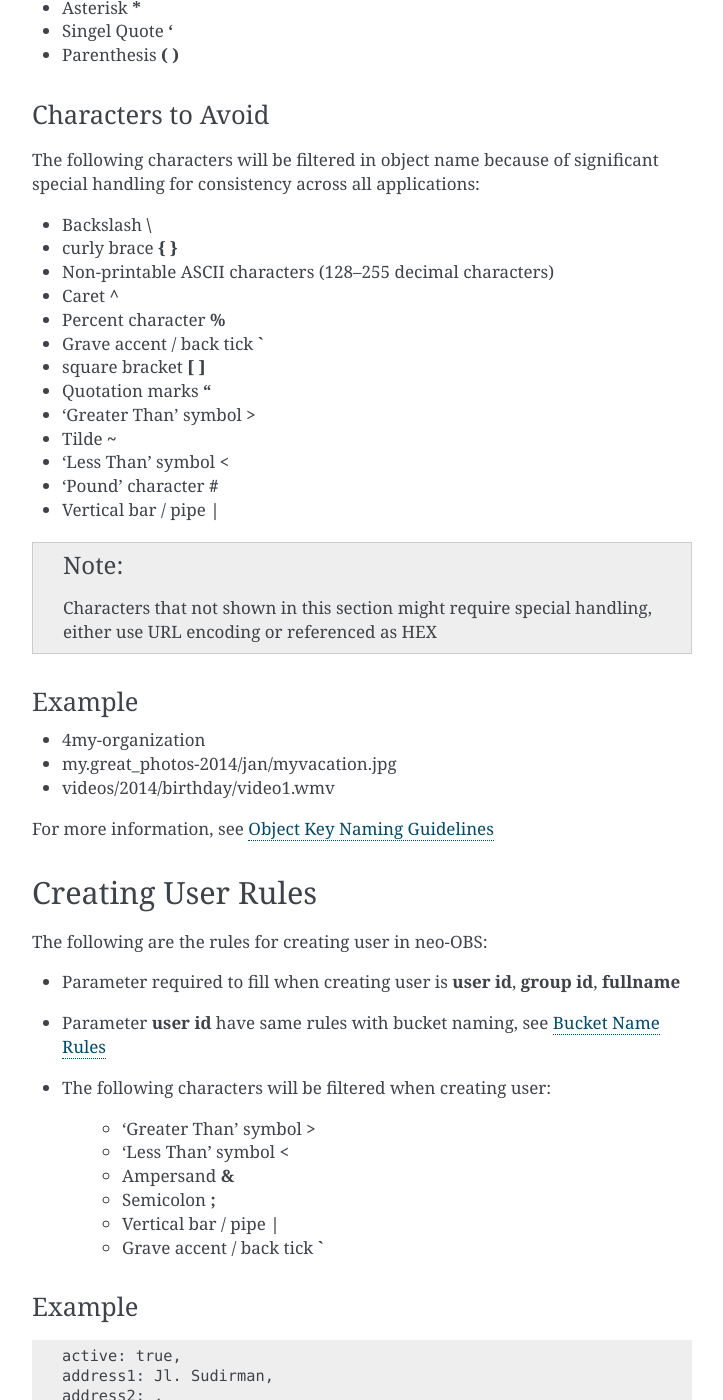
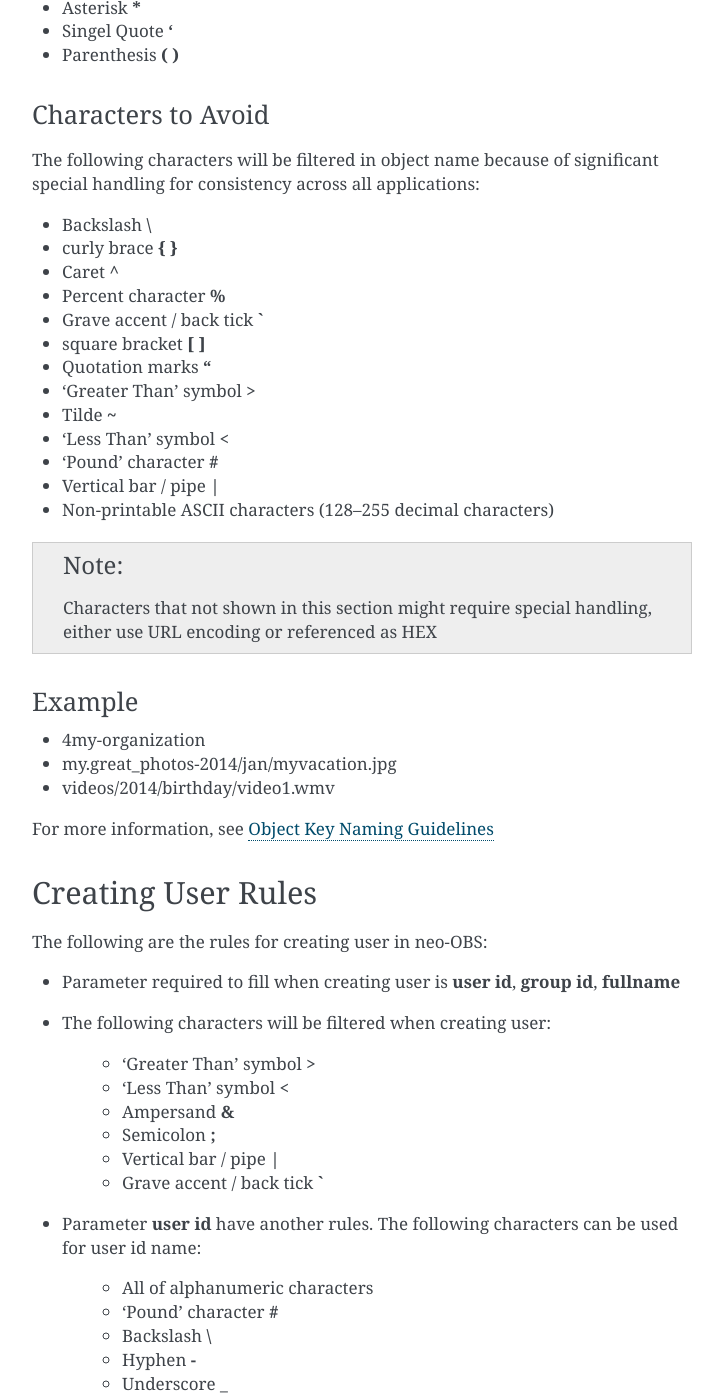
Before and after one commit to BiznetGIO/neo-obs, a Sphinx documentation site: the page built from docs/naming.rst, in a window 1280 px wide and 1400 px high, scrolled down 998 px. Shown: the whole window, without its empty margins (388-1111 px from the left). Built offline with Sphinx 7.4.7, drawn with Linux system fonts in a browser that asks for light colours.

Commit message:
Update: change rules for user id

```diff
--- a/docs/naming.rst
+++ b/docs/naming.rst
@@ -85,6 +83,8 @@ The following characters will be filtered in object name because of significant
 * 'Pound' character **#**
 
 * Vertical bar / pipe **|**
+
+* Non-printable ASCII characters (128–255 decimal characters)
 
 .. Note:: Characters that not shown in this section might require special handling, either use URL encoding or referenced as HEX
 
@@ -108,8 +108,6 @@ The following are the rules for creating user in neo-OBS:
 
 * Parameter required to fill when creating user is **user id**, **group id**, **fullname**
 
-* Parameter **user id**  have same rules with bucket naming, see `Bucket Name Rules`_
-
 * The following characters will be filtered when creating user:
 
     * 'Greater Than' symbol **>**
@@ -123,6 +121,22 @@ The following are the rules for creating user in neo-OBS:
     * Vertical bar / pipe **|**
 
     * Grave accent / back tick **\`**
+
+* Parameter **user id**  have another rules. The following characters can be used for user id name:
+
+    * All of alphanumeric characters
+
+    * 'Pound' character **#**
+
+    * Backslash **\\**
+
+    * Hyphen **-**
+
+    * Underscore **_**
+
+    * Dot **.**
+
+    * 'At' symbol **@**
 
 Example
 ~~~~~~~
```
Also changed, not shown: other parts of docs/naming.rst (+0 -2 lines).
